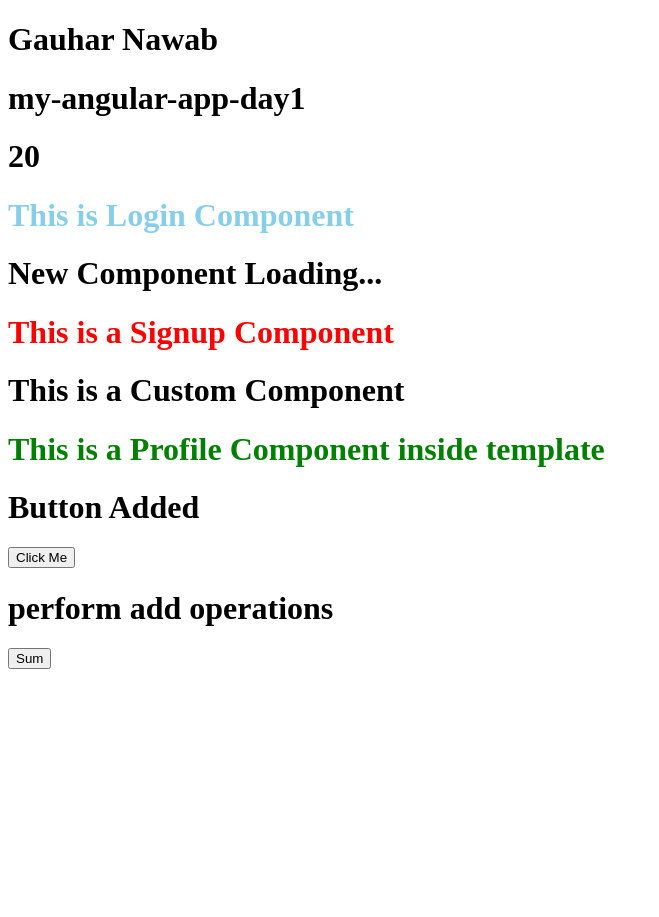
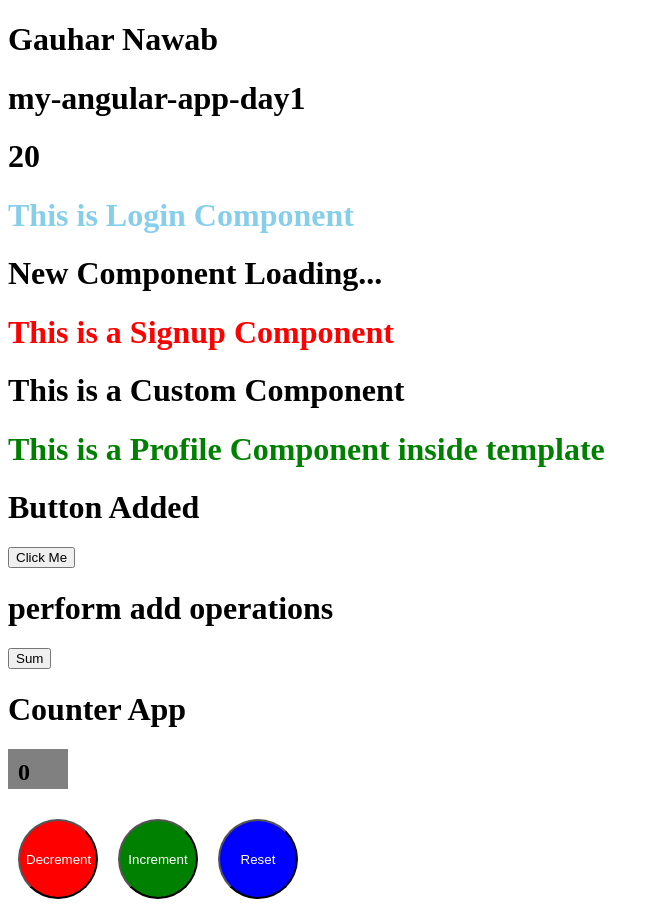
Before and after one commit to devgauharnawab/Angular-Daily-Practice, an Angular app: page / in a window 1280 px wide. Shown: the whole page, without its empty margins (0-659 px from the left). Before the commit the page ends 800 px from the top, so only its background shows below. Built offline with nearby package versions, Linux system fonts and the light colour scheme.

Commit message:
in this commit i made a small counter app that handles increment , decrement, and reset the count smoothly and how to merge 3 function inside one function

```diff
--- a/src/app/app.css
+++ b/src/app/app.css
@@ -0,0 +1,31 @@
+.btn{
+    width: 80px;
+    height: 80px;
+    border-radius: 50%;
+    margin: 10px;
+    color: white;
+    cursor: pointer;
+
+}
+.bg-red{
+    background-color: red;
+}
+.bg-green{
+    background-color: green;
+}
+.bg-blue{
+    background-color: blue;
+}
+.btn:hover{
+    border: 1px solid #fff;
+}
+.counter{
+    font-size: 24px;
+    border-radius: 20% black;
+    padding: 10px;
+    background-color: gray;
+    height: 20px;
+    width: 40px;
+
+
+}
--- a/src/app/app.html
+++ b/src/app/app.html
@@ -22,3 +22,18 @@
 <h1>perform add operations</h1>
 
 <button (click) = "addNumbers(10,20)">Sum</button>
+
+
+<!-- Today we create a counter app for demo and learning -->
+
+<div>
+    <h1>Counter App</h1>
+    <div>
+        <h2 class="counter">{{count}}</h2>
+        <div>
+            <button (click)="handleDecrement()" class="btn bg-red">Decrement</button>
+            <button (click)="handleIncrement()" class="btn bg-green">Increment</button>
+            <button (click)="handleReset()" class="btn bg-blue">Reset</button>
+        </div>
+    </div>
+</div>
--- a/src/app/app.ts
+++ b/src/app/app.ts
@@ -18,6 +18,9 @@ export class App {
   protected title = 'my-angular-app-day1';
   age = 20;
   name =  "Gauhar Nawab";
+
+  //* for counter application
+  count: number = 0;
 
   //* Perform Operations for data types in Angular *//
   //decalare a new property for performing operations
@@ -45,4 +48,26 @@ export class App {
   addNumbers(num1: number, num2: number){
     console.log(num1 + num2);
   }
+
+  //* perform operations for counter application *//
+  handleIncrement(){
+    this.count = this.count + 1;
+  }
+  handleDecrement(){
+    this.count = this.count - 1;
+  }
+  handleReset(){
+    this.count = 0;
+  }
+
+  //this is global method means merge all function inside on mehod
+  performAllOperations(val: string) {
+    if (val === "increment") {
+      this.count = this.count + 1;
+    } else if (val === "decrement") {
+      this.count = this.count - 1;
+    } else {
+      this.count = 0;
+    }
+  }
 }
```
